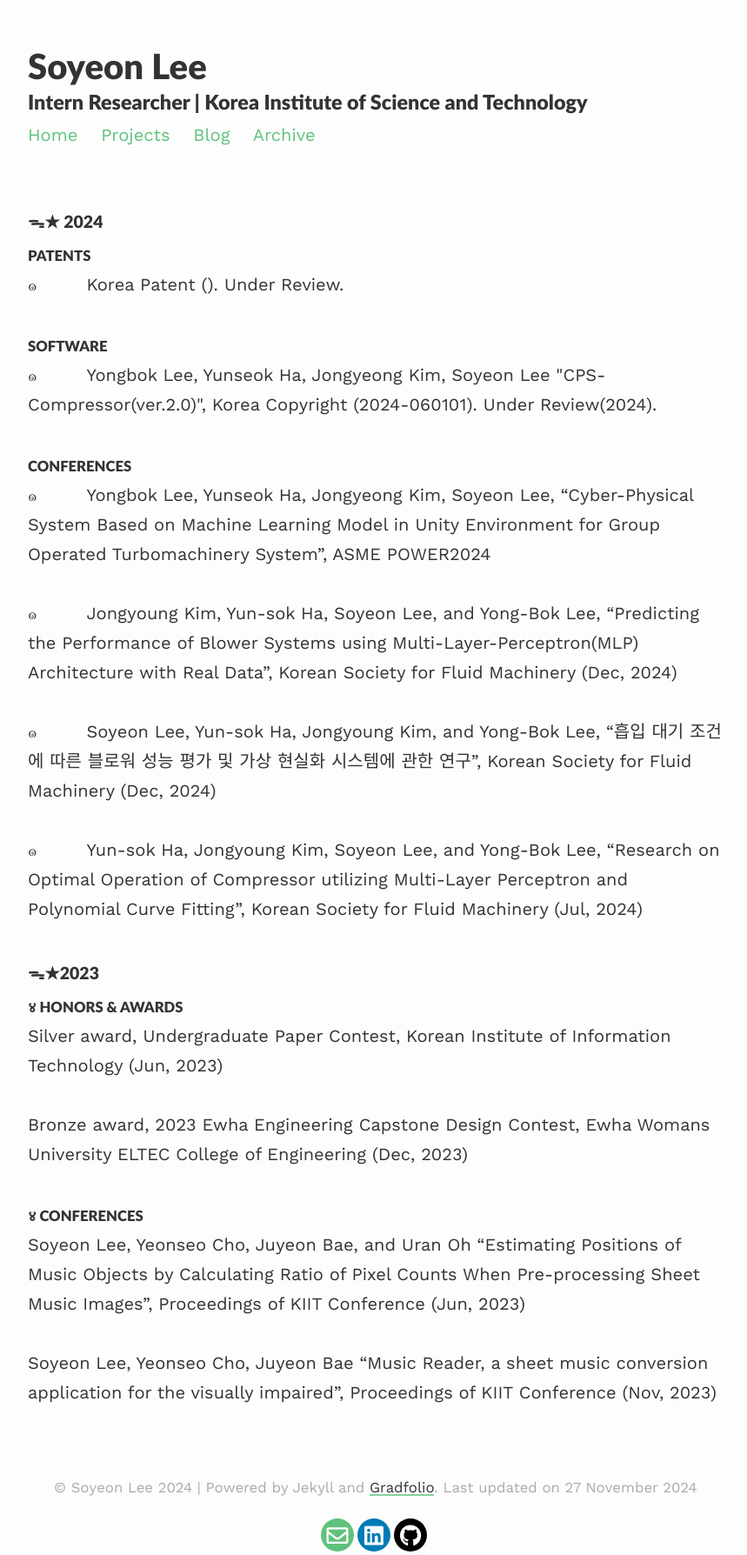
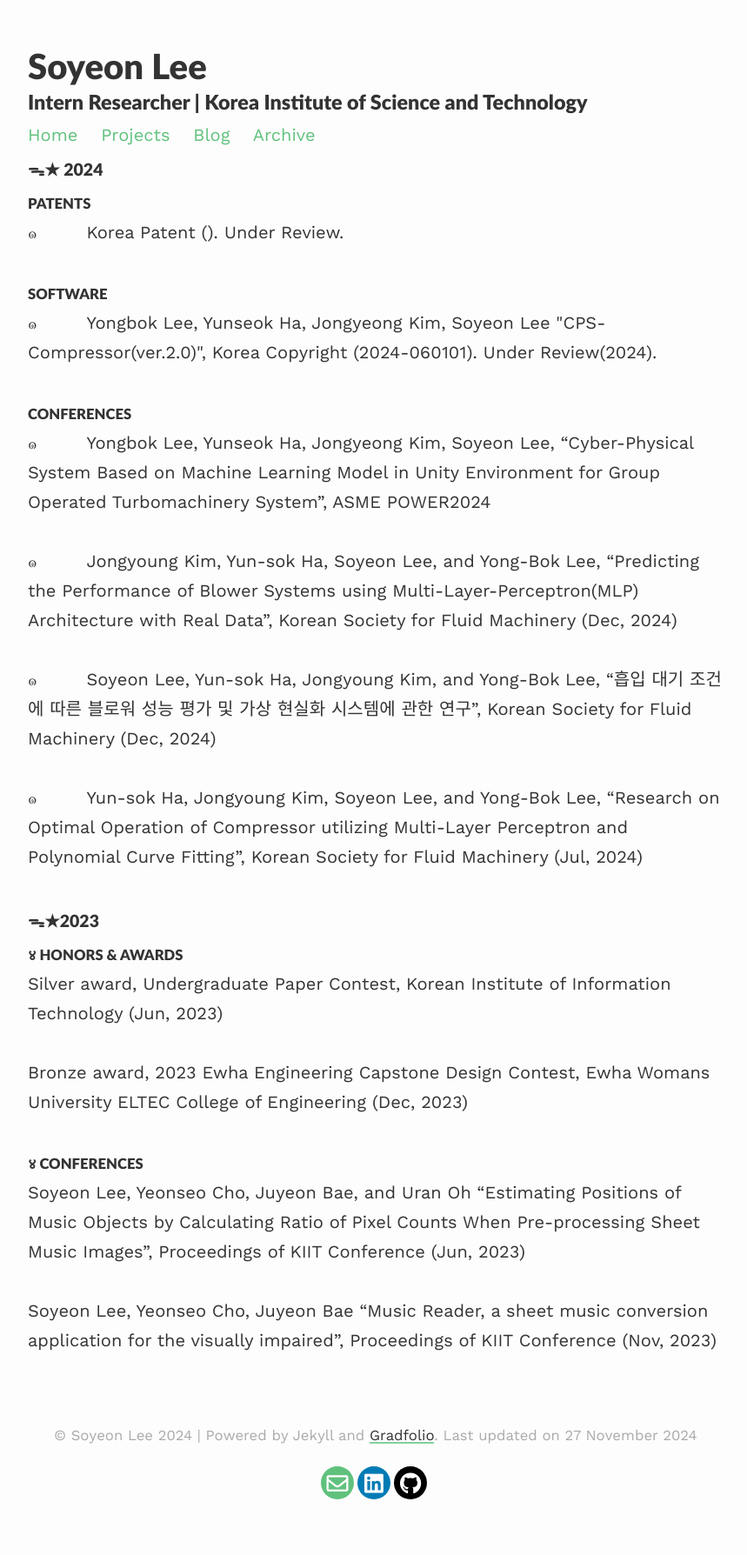
Before and after one commit to soysilver/soysilvery, a Jekyll site: the page built from archive.html, in a window 1280 px wide. Shown: the whole page at 87% size, without its empty margins (208-1067 px from the left). Built offline with Jekyll 4.4.1, drawn with Linux system fonts in a browser that asks for light colours; nearby versions of some CDN libraries; after the commit the page ends 1728 px from its top, so only the background shows below that.

Commit message:
Update archive.html

```diff
--- a/archive.html
+++ b/archive.html
@@ -5,7 +5,7 @@ title: Archive
 ---
 
 <div>
-	<h5><small><br/><br></small></h5>
+	<h5><small></small></h5>
 
 	<h3><small>ᯓ★ 2024</small></h3>
 
```
